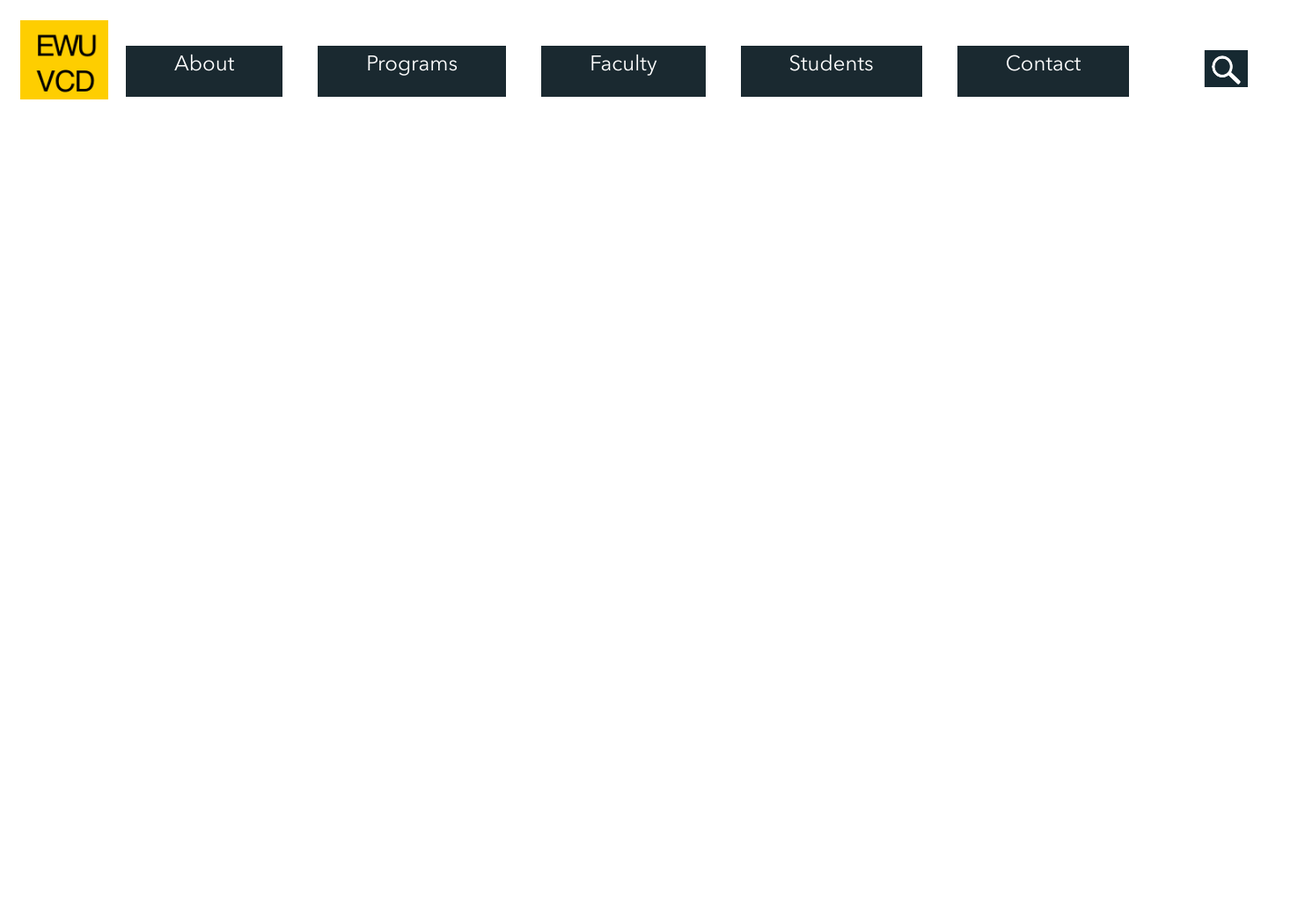
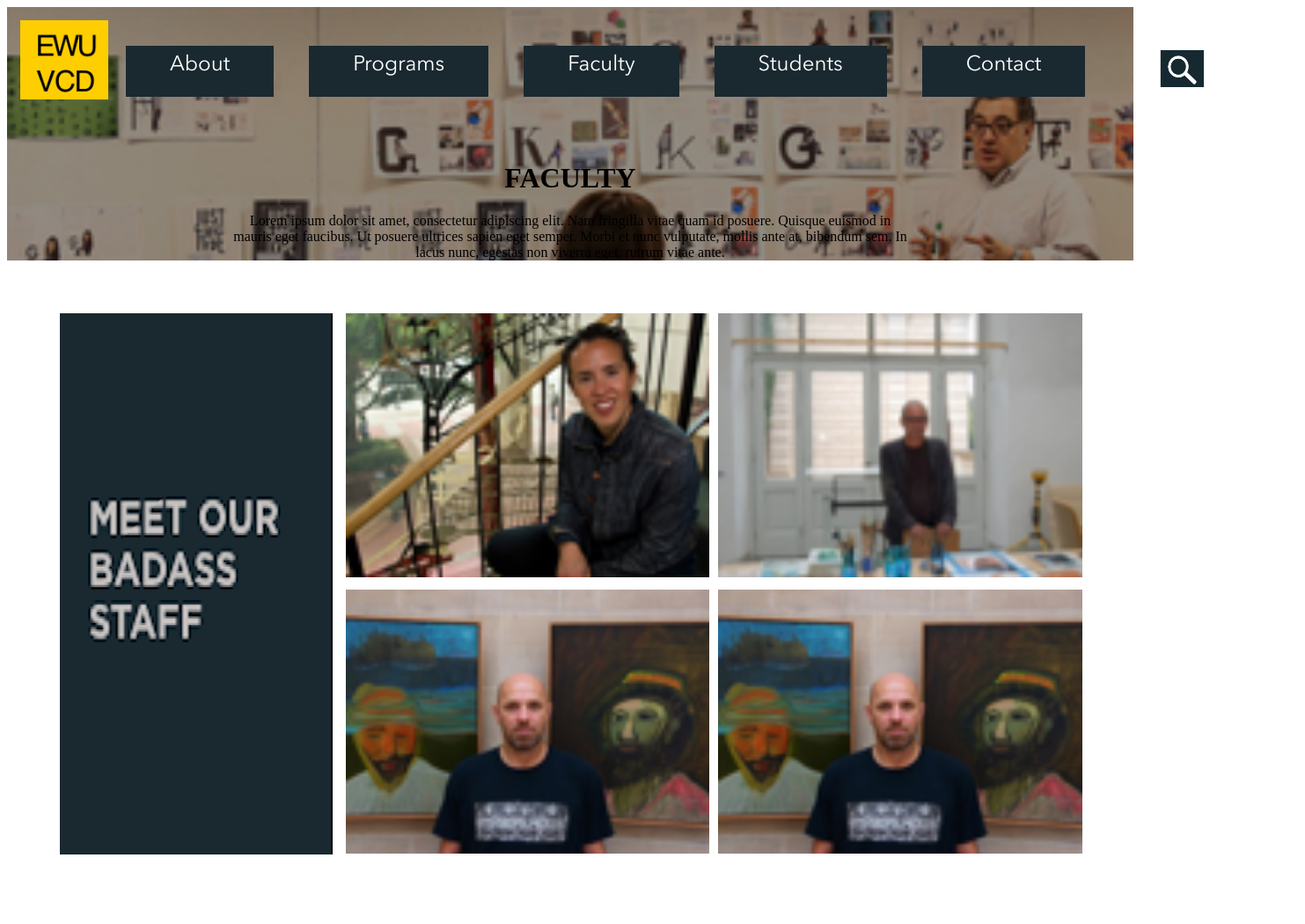
Before and after one commit to vc2497/Web1Final, a plain HTML site: page index.html in a window 1280 px wide. Shown: the top 1050 px of the page at 88% size, 1483 px wide, since content can reach past the window. Before the commit the page ends 800 px from the top, so only its background shows below. Drawn offline with Linux system fonts and the light colour scheme; files whose address does not match are found by name.

Commit message:
12-3-18 HomePage

```diff
--- a/css/main.css
+++ b/css/main.css
@@ -1,10 +1,16 @@
 /* MAIN NAVIGATION ITEMS */
+* {
+    width: 100%;
+}
 .wrapper {
-    width: 100%;
+    width: auto;
     margin: 0 auto;
+    background:url('assets/FacultyImages/NavImage.png');
+    background-size: cover;
+    background-repeat: no-repeat;
+    height: 80%;
 }
 nav {
-    background:url('assets/fabric_plaid.png');
     display: flex;
     justify-content: space-between;
     padding: 15px;
@@ -26,7 +32,7 @@ nav li {
 nav a {
     text-decoration: none;
     color:white;
-    margin: 10px;
+    margin: 5px;
 
 }
 ul img {
@@ -35,3 +41,132 @@ ul img {
 ul li:nth-child(6) {
     background: none;
 }
+
+/* FACULTY HEADER SECTION */
+.FacultyHeader {
+    width: 60%;
+    margin: 0 auto;
+    margin-top: 30px;
+}
+.FacultyText {
+    text-align: center;
+}
+
+/* MAIN CONTENT - BADASS STAFF IMAGES */
+.Grid {
+    width: auto;
+    margin: 20px;
+}
+
+.Images {
+    display: grid;
+    grid-template-rows: repeat(12, 1fr);
+    grid-template-columns: repeat(12, 1fr);
+    padding: 40px;
+}
+
+#Bad {
+    grid-column-start: 1;
+    grid-column-end: 4;
+    grid-row-start: 1;
+    grid-row-end: 12;
+    width: 100%;
+}
+#Bad img {
+    height: 89%;
+}
+
+#Sarah {
+    grid-column-start: 4;
+    grid-column-end: 8;
+    grid-row-start: 1;
+    grid-row-end: 6;
+    width: 100%;
+    padding-left: 15px;
+    padding-bottom: 10px;
+}
+
+#Peter {
+    grid-column-start: 4;
+    grid-column-end: 8;
+    grid-row-start: 6;
+    grid-row-end: 12;
+    width: 100%;
+    padding-left: 15px;
+}
+
+#Dike {
+    grid-column-start: 8;
+    grid-column-end: 12;
+    grid-row-start: 1;
+    grid-row-end:6;
+    width: 100%;
+    padding-left: 25px;
+
+}
+#Fred {
+    grid-column-start: 8;
+    grid-column-end: 12;
+    grid-row-start: 6;
+    grid-row-end: 12;
+    width: 100%;
+    padding-left: 25px;
+
+}
+
+/* MAIN CONTENT - DESIGN THINKING IMAGES */
+.Grid2 {
+    width: auto;
+}
+.More{
+    display: grid;
+    grid-template-rows: repeat(12, 1fr);
+    grid-template-columns: repeat(12, 1fr);
+    margin-left: 45px;
+
+}
+
+#Mark {
+    grid-column-start: 1;
+    grid-column-end: 5;
+    grid-row-start: 1;
+    grid-row-end: 6;
+    width: 100%;
+    padding-bottom: 10px;
+}
+#Andrea {
+    grid-column-start: 1;
+    grid-column-end: 5;
+    grid-row-start: 6;
+    grid-row-end: 12;
+    width: 100%;
+}
+
+#Paula {
+    grid-column-start: 5;
+    grid-column-end: 9;
+    grid-row-start: 1;
+    grid-row-end: 6;
+    width: 100%;
+    padding-left: 15px;
+}
+#Chip {
+    grid-column-start: 5;
+    grid-column-end: 9;
+    grid-row-start: 6;
+    grid-row-end: 12;
+    width: 100%;
+    padding-left: 15px;
+}
+
+#Thinking {
+    grid-column-start: 9;
+    grid-column-end: 12;
+    grid-row-start: 1;
+    grid-row-end: 12;
+    width: 100%;
+    margin-left: 30px;
+}
+#Thinking img {
+    height: 89%;
+}
--- a/index.html
+++ b/index.html
@@ -11,7 +11,7 @@
 <body>
   <!-- MAIN NAV -->
 
-  <div class="wrapper">
+    <div class="wrapper">
         <nav>
            <section>
                <img src="css/assets/FacultyImages/logo.png">
@@ -25,7 +25,84 @@
                    <li><img src="css/assets/FacultyImages/searchicon.png"></li>
 
                </ul>
-       </nav>
+
+         </nav>
+    <!-- MAIN HEADER - FACULTY-->
+            <div class="FacultyHeader">
+                <div class="FacultyText">
+                    <h1> FACULTY</h1>
+                    <p> Lorem ipsum dolor sit amet, consectetur adipiscing elit. Nam fringilla vitae quam id posuere.
+                        Quisque euismod in mauris eget faucibus. Ut posuere ultrices sapien eget semper. Morbi et nunc vulputate,
+                        mollis ante at, bibendum sem. In lacus nunc, egestas non viverra eget, rutrum vitae ante.</p>
+
+                </div>
+            </div>
+
+    </div>
+
+    <!-- MAIN CONTENT - MEET OUR BADASS STAFF-->
+
+    <div class="Grid">
+        <div class="Images">
+            <div id="Bad">
+                <img src="css/assets/FacultyImages/BadassStaff.png">
+            </div>
+            <div id="Sarah">
+                <img src="css/assets/FacultyImages/SarahSZE.png">
+            </div>
+            <div id="Peter">
+                <img src="css/assets/FacultyImages/PeterDoig.png">
+            </div>
+            <div id="Dike">
+                <img src="css/assets/FacultyImages/DikeBlair.png">
+            </div>
+            <div id="Fred">
+                <img src="css/assets/FacultyImages/PeterDoig.png">
+            <div>
+
+            </div>
+
+        </div>
+    </div>
+      <!-- MAIN CONTENT - DESIGN THINKING STAFF-->
+
+      <div class="Grid2">
+            <div class="More">
+                <div id="Mark">
+                    <img src="css/assets/FacultyImages/SarahSZE.png">
+                </div>
+                <div id="Andrea">
+                    <img src="css/assets/FacultyImages/SarahSZE.png">
+                </div>
+                <div id="Paula">
+                    <img src="css/assets/FacultyImages/SarahSZE.png">
+                </div>
+                <div id="Chip">
+                    <img src="css/assets/FacultyImages/SarahSZE.png">
+                </div>
+                <div id="Thinking">
+                    <img src="css/assets/FacultyImages/DesignThinking.png">
+                <div>
+
+                </div>
+
+            </div>
+        </div>
+
+
+
+       <!-- <div id="StaffRow2">
+            <img src="css/assets/FacultyImages/MarkLeckey.png">
+            <img src="css/assets/FacultyImages/PaulaScher.png">
+            <img src="css/assets/FacultyImages/DesignThinking.png">
+            <img src="css/assets/FacultyImages/AndreaFraser.png">
+            <img src="css/assets/FacultyImages/ChipKid.png">
+        </div>
+    </div>
+
+
+
+
 
 </body>
 </html>
```
Also changed, not shown: css/assets/FacultyImages/AndreaFraser.png (added), css/assets/FacultyImages/BadassStaff.png (added), css/assets/FacultyImages/DesignThinking.png (added), css/assets/FacultyImages/DikeBlair.png (renamed from css/assets/FacultyImages/186725739.png), css/assets/FacultyImages/FredWilson.png (added), css/assets/FacultyImages/MarkLeckey.png (added), css/assets/FacultyImages/PeterDoig.png (renamed from css/assets/FacultyImages/186725742.png), css/assets/FacultyImages/SarahSZE.png (renamed from css/assets/FacultyImages/186725734.png), 3 other files.
